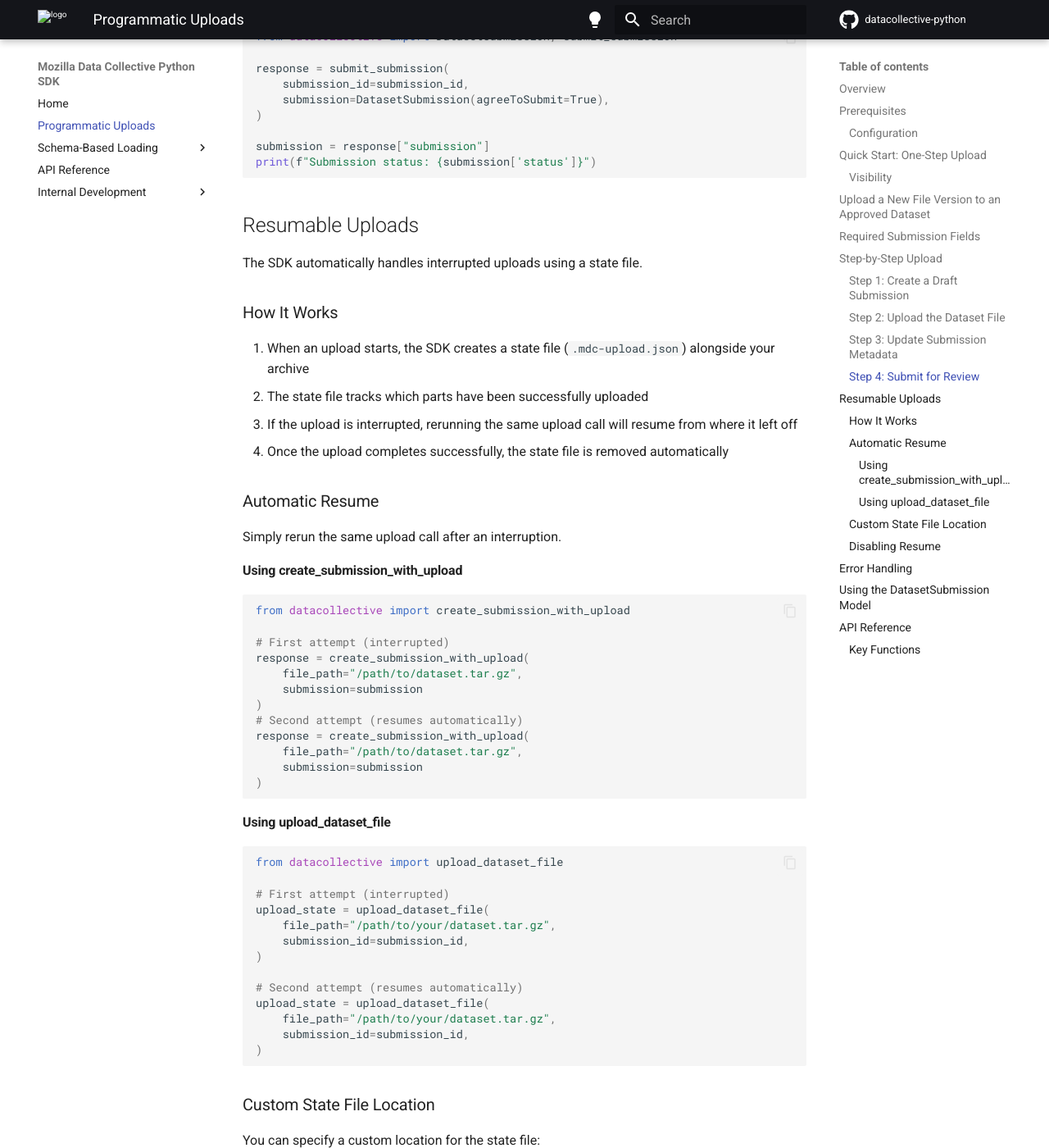
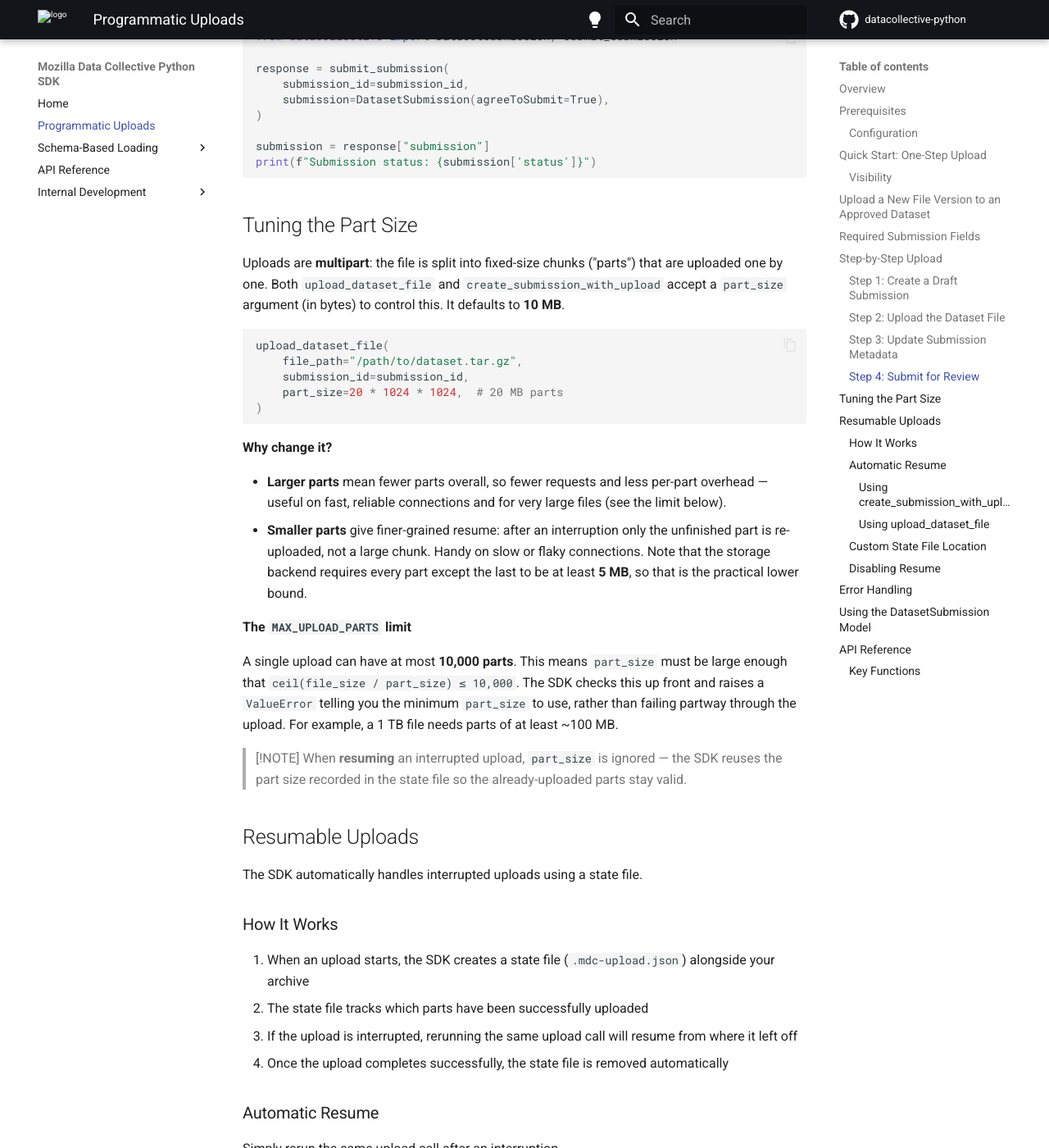
Before and after one commit to Mozilla-Data-Collective/datacollective-python, an MkDocs documentation site: the page built from docs/upload.md, in a window 1280 px wide and 1400 px high, scrolled down 5772 px. Shown: the whole window at 82% size. Built offline with MkDocs 1.6.1 and Material for MkDocs 9.7.7, drawn with Linux system fonts in a browser that asks for light colours; comment, search, counter and statistics services are not loaded.

Commit message:
Add docs about part size

````diff
--- a/docs/upload.md
+++ b/docs/upload.md
@@ -250,6 +250,30 @@ submission = response["submission"]
 print(f"Submission status: {submission['status']}")
 ```
 
+## Tuning the Part Size
+
+Uploads are **multipart**: the file is split into fixed-size chunks ("parts") that are uploaded one by one. Both `upload_dataset_file` and `create_submission_with_upload` accept a `part_size` argument (in bytes) to control this. It defaults to **10 MB**.
+
+```python
+upload_dataset_file(
+    file_path="/path/to/dataset.tar.gz",
+    submission_id=submission_id,
+    part_size=20 * 1024 * 1024,  # 20 MB parts
+)
+```
+
+**Why change it?**
+
+- **Larger parts** mean fewer parts overall, so fewer requests and less per-part overhead — useful on fast, reliable connections and for very large files (see the limit below).
+- **Smaller parts** give finer-grained resume: after an interruption only the unfinished part is re-uploaded, not a large chunk. Handy on slow or flaky connections. Note that the storage backend requires every part except the last to be at least **5 MB**, so that is the practical lower bound.
+
+**The `MAX_UPLOAD_PARTS` limit**
+
+A single upload can have at most **10,000 parts**. This means `part_size` must be large enough that `ceil(file_size / part_size) ≤ 10,000`. The SDK checks this up front and raises a `ValueError` telling you the minimum `part_size` to use, rather than failing partway through the upload. For example, a 1 TB file needs parts of at least ~100 MB.
+
+> [!NOTE]
+> When **resuming** an interrupted upload, `part_size` is ignored — the SDK reuses the part size recorded in the state file so the already-uploaded parts stay valid.
+
 ## Resumable Uploads
 
 The SDK automatically handles interrupted uploads using a state file.
````
